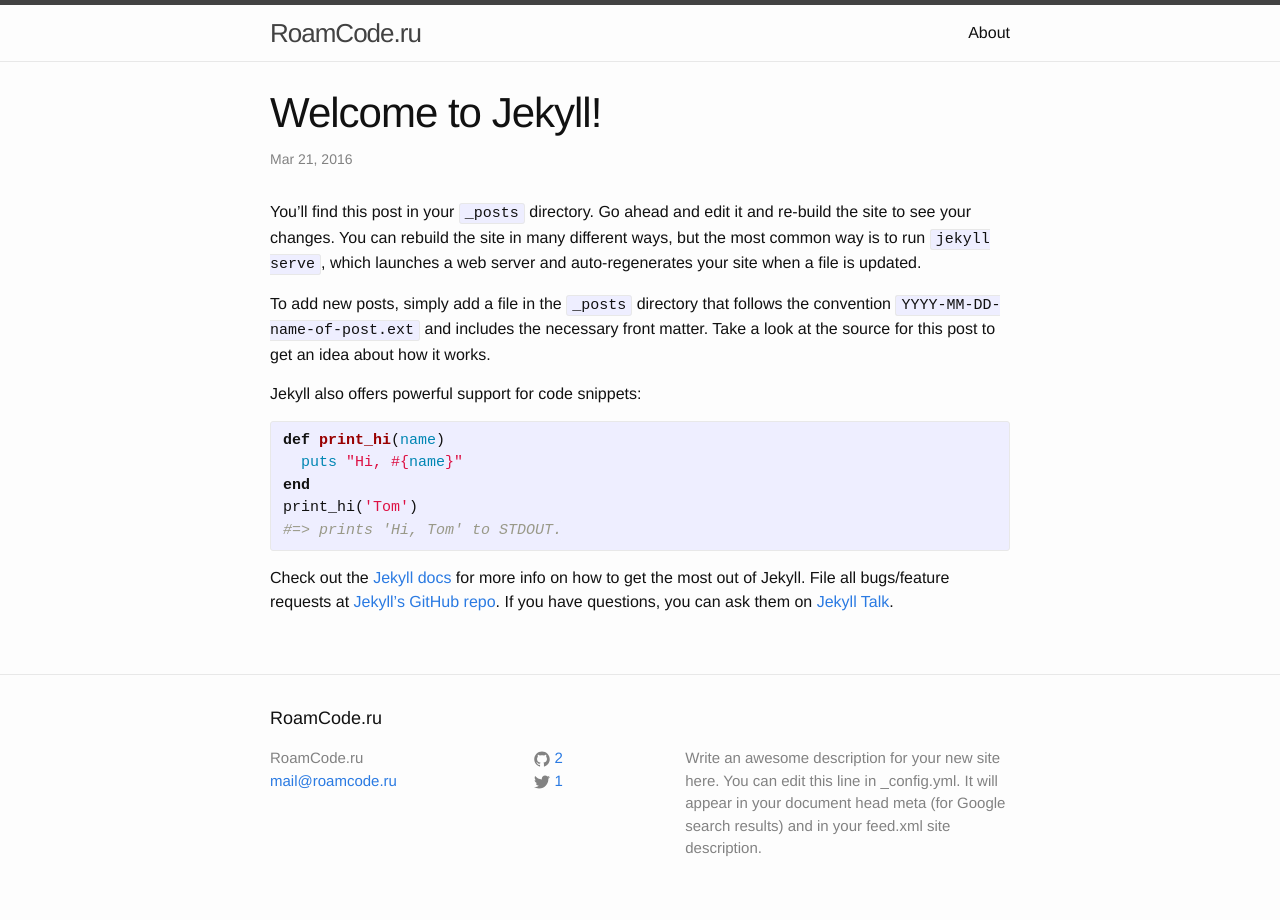
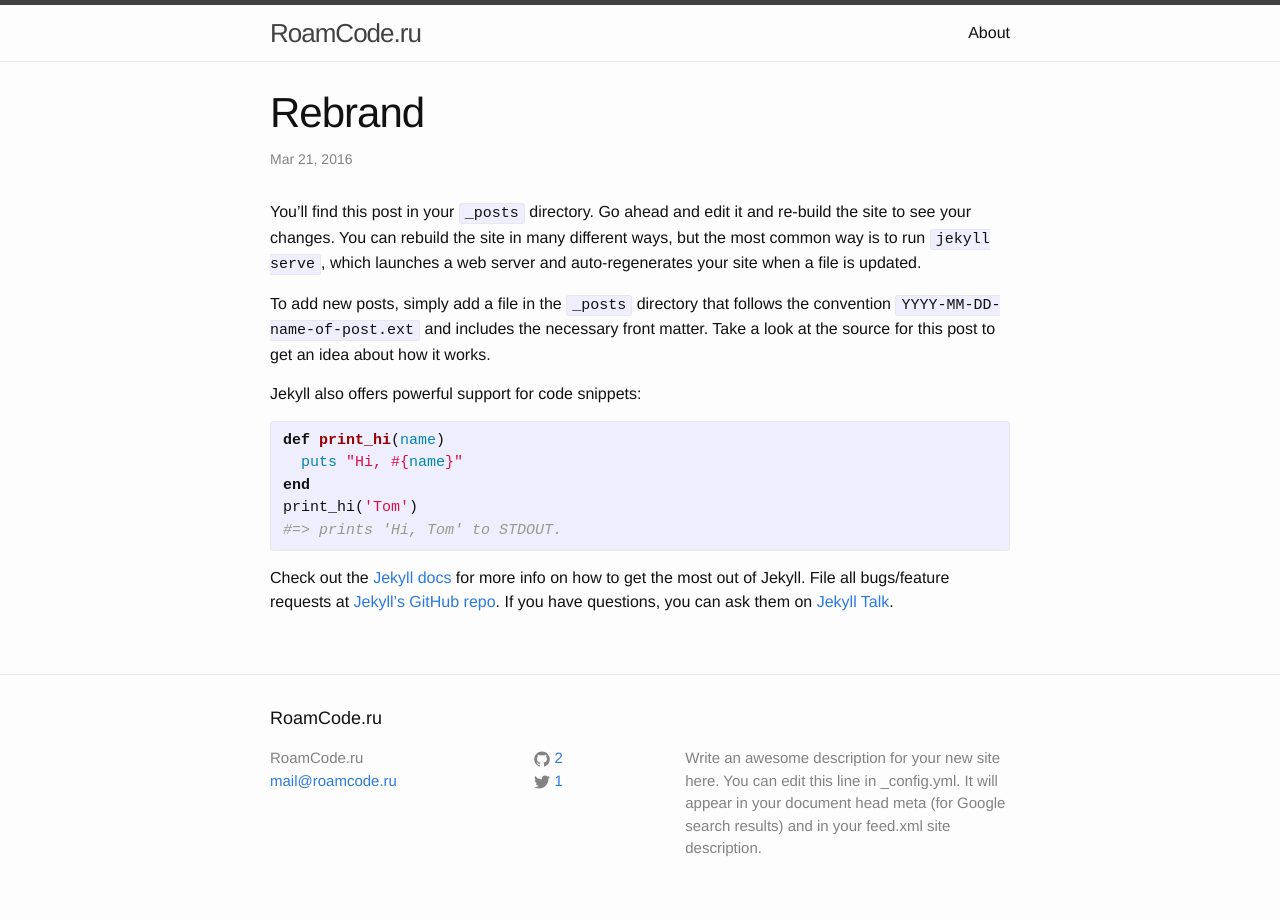
Before and after one commit to elnikov/elnikov, a Jekyll site: the page built from _posts/2016-03-21-welcome-to-jekyll.markdown, in a window 1280 px wide. Built offline with Jekyll 4.4.1, drawn with Linux system fonts in a browser that asks for light colours.

Commit message:
Update 2016-03-21-welcome-to-jekyll.markdown

```diff
--- a/_posts/2016-03-21-welcome-to-jekyll.markdown
+++ b/_posts/2016-03-21-welcome-to-jekyll.markdown
@@ -1,6 +1,6 @@
 ---
 layout: post
-title:  "Welcome to Jekyll!"
+title:  "Rebrand"
 date:   2016-03-21 16:34:32 +0300
 categories: jekyll update
 ---
```
